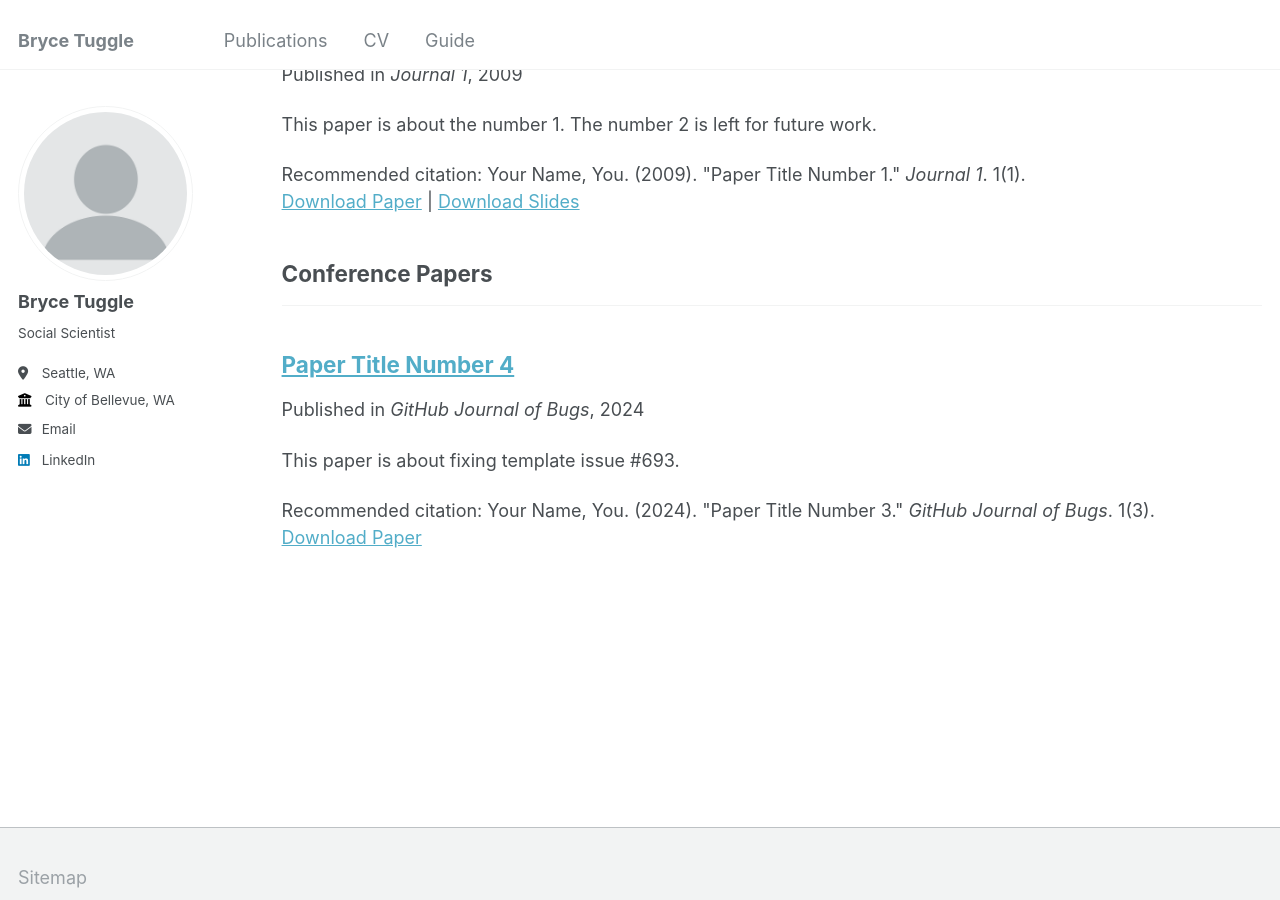
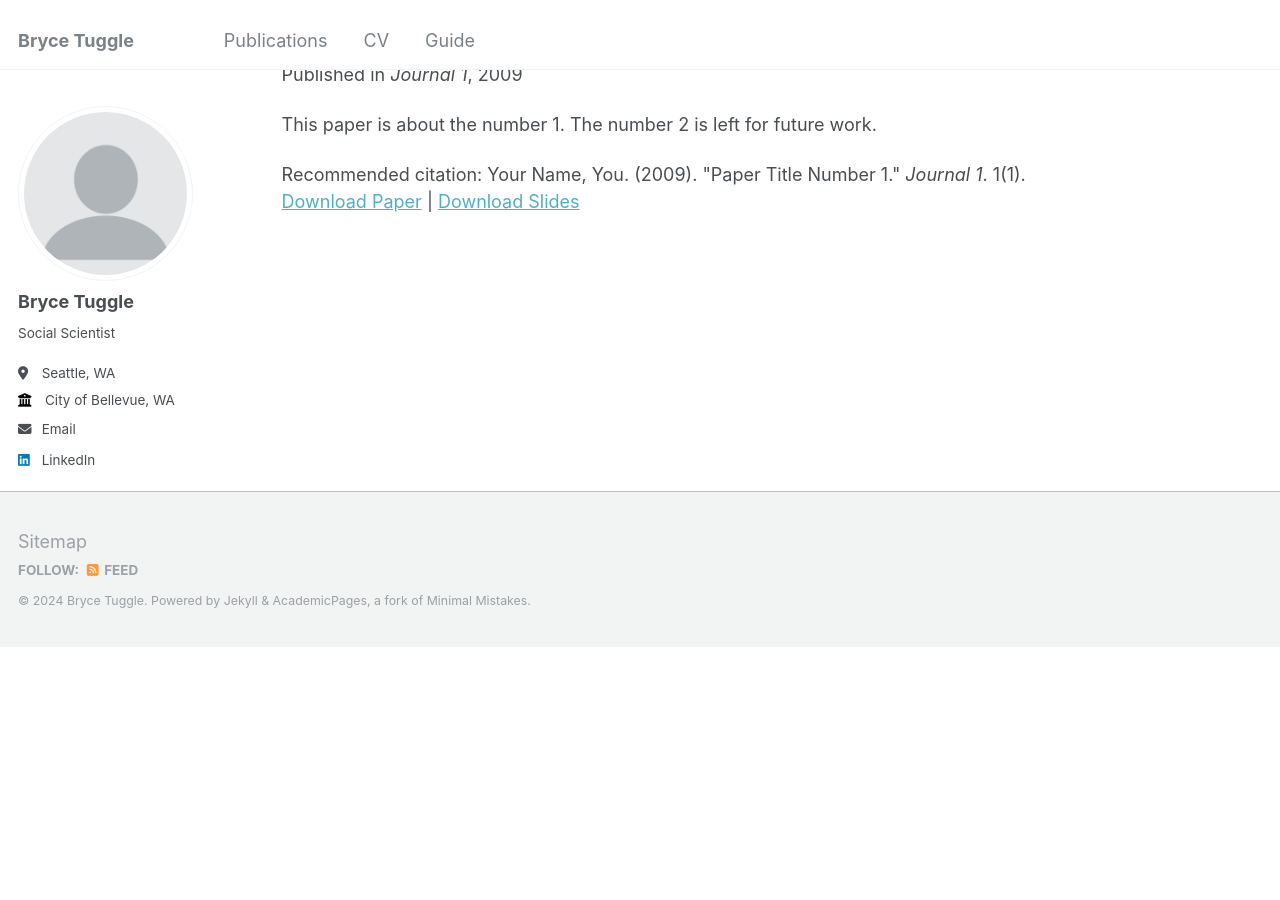
Before and after one commit to bwtuggle/bwtuggle.github.io, a Jekyll site: the page built from _pages/publications.html, in a window 1280 px wide and 900 px high, scrolled down 744 px. Built offline with Jekyll 4.4.1, drawn with Linux system fonts in a browser that asks for light colours; after the commit the page ends 1390 px from its top, so only the background shows below that; part of the change alters nothing that is shown.

Commit message:
Update 2024-02-17-paper-title-number-4.md

```diff
--- a/_publications/2024-02-17-paper-title-number-4.md
+++ b/_publications/2024-02-17-paper-title-number-4.md
@@ -1,7 +1,7 @@
 ---
 title: "Paper Title Number 4"
 collection: publications
-category: conferences
+category: White Papers
 permalink: /publication/2024-02-17-paper-title-number-4
 excerpt: 'This paper is about fixing template issue #693.'
 date: 2024-02-17
```
